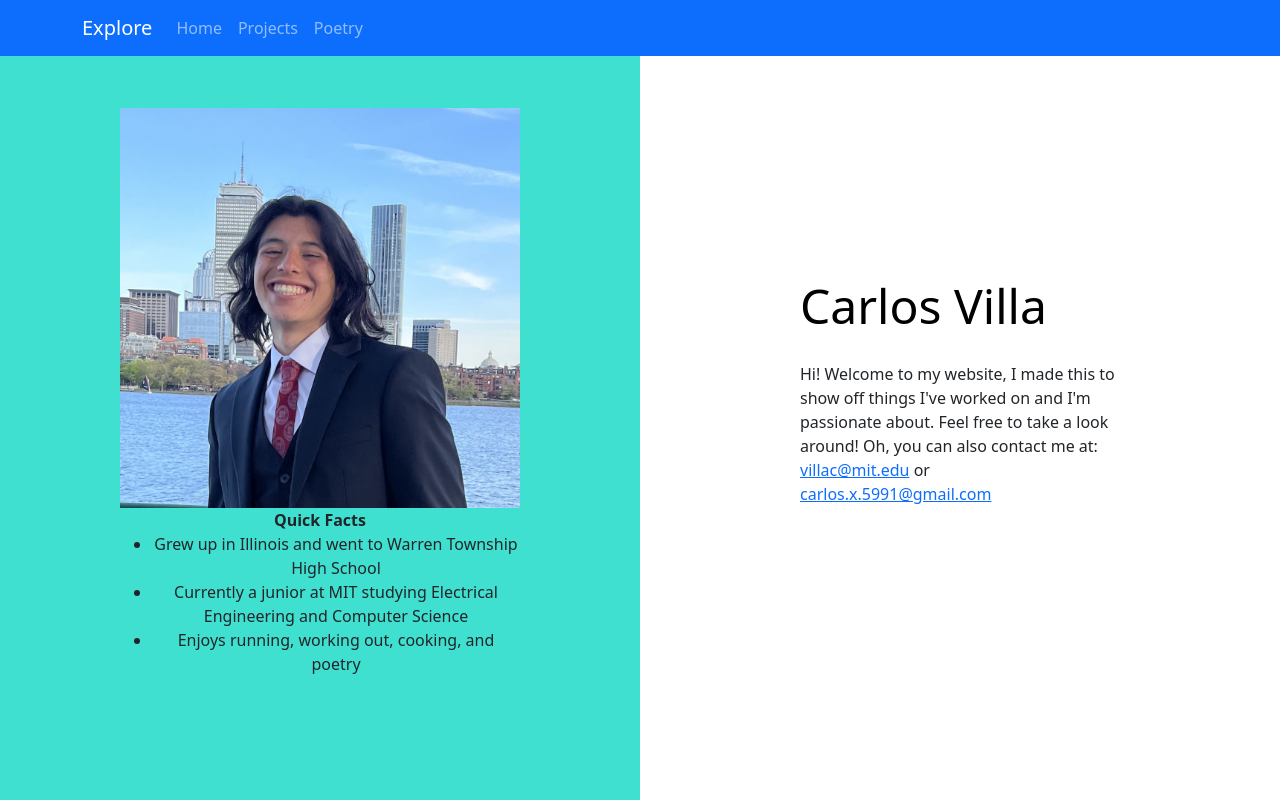
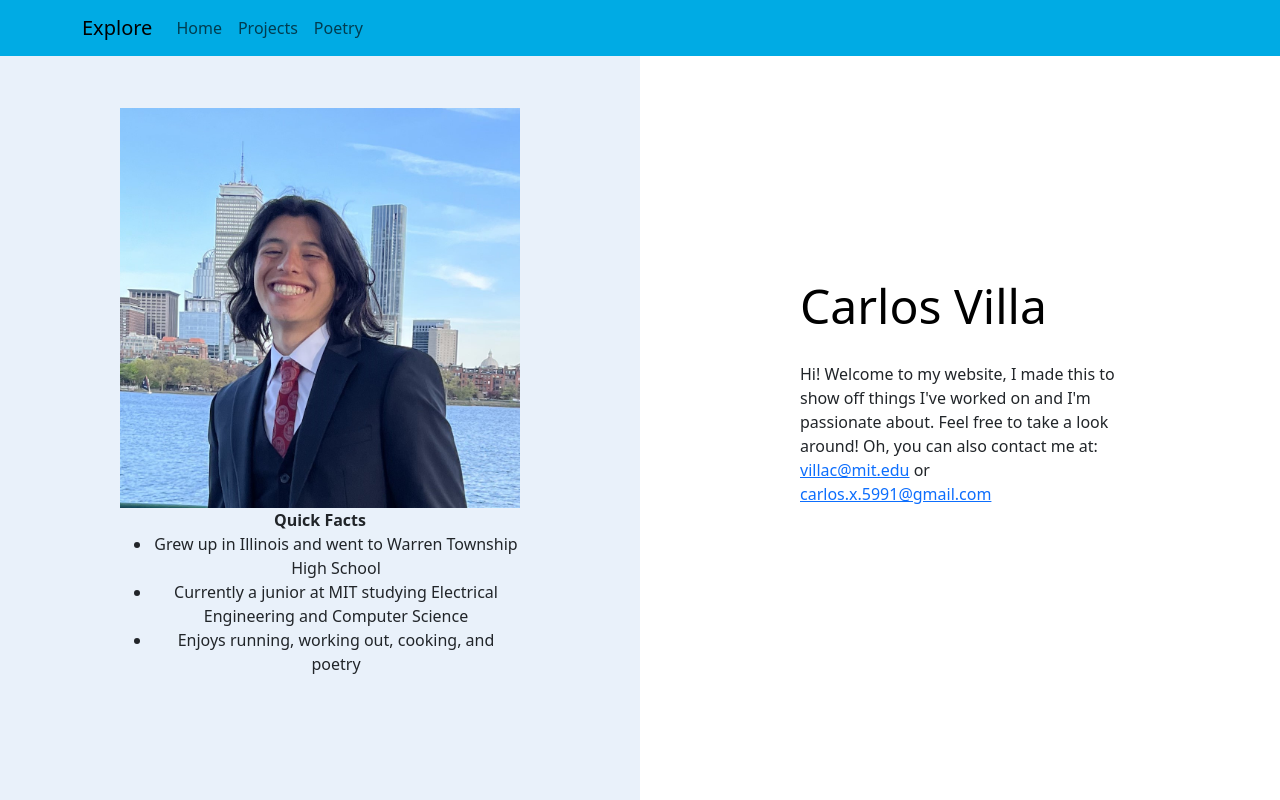
Before and after one commit to CVilla17/CV_website, a React (Create React App) app: page / in a window 1280 px wide. Built offline with nearby package versions, Linux system fonts and the light colour scheme.

Commit message:
changed colors

```diff
--- a/src/components/NavbarComp.js
+++ b/src/components/NavbarComp.js
@@ -12,7 +12,7 @@ export default class NavbarComp extends Component {
     return (
       <Router>
         <div>
-          <Navbar bg="primary" variant={"dark"} expand="lg">
+          <Navbar style={{ backgroundColor: "#00ABE4" }}>
             <Container>
               <Navbar.Brand href="/">Explore</Navbar.Brand>
               <Navbar.Toggle aria-controls="basic-navbar-nav" />
--- a/src/pages/Home.css
+++ b/src/pages/Home.css
@@ -10,7 +10,7 @@
 
 .left {
   left: 0;
-  background-color: turquoise;
+  background-color: #e9f1fa;
 }
 
 .right {
--- a/src/pages/Home.js
+++ b/src/pages/Home.js
@@ -10,7 +10,7 @@ class Home extends Component {
     return (
       <div>
         {/* <p>Design your About me page </p> */}
-        <div class="split left">
+        <div className="split left">
           <div className="centered">
             <img
               className="profile_image"
```
